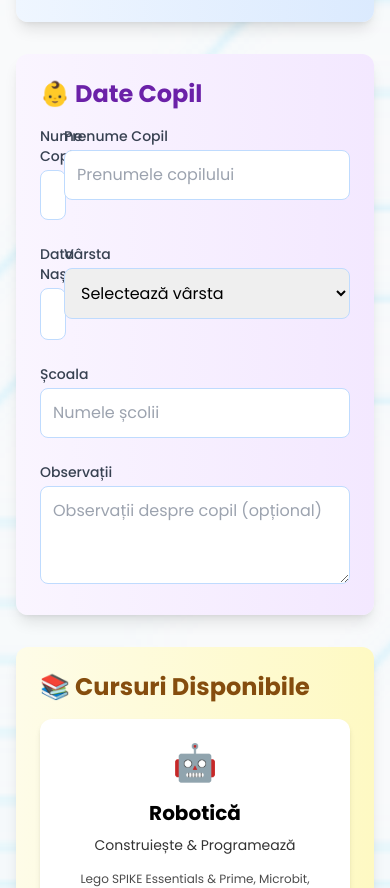
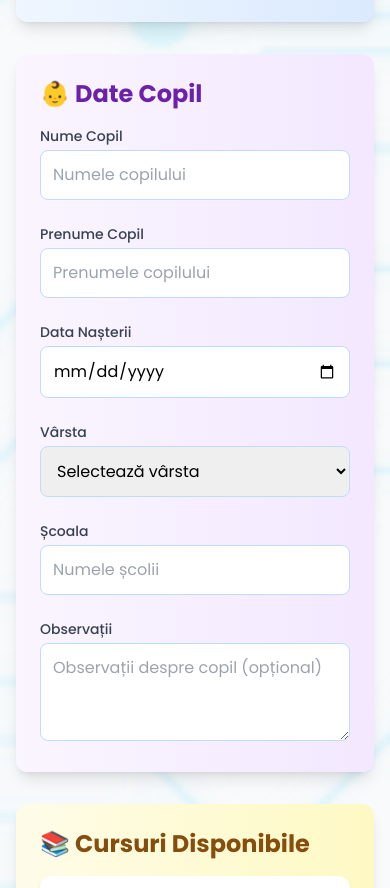
Before and after one commit to gigibardan/form-tma, a Next.js app: page / in a window 390 px wide. Shown: the part 1190-2078 px from the top of the page. Built offline with nearby package versions, Linux system fonts and the light colour scheme.

Commit message:
fix nume

```diff
--- a/components/FormularInscriere.tsx
+++ b/components/FormularInscriere.tsx
@@ -171,6 +171,7 @@
         : [...prev.cursuri, cursId]
     }));
   };
+
 
   // Pagina de succes
   if (isSubmitted) {
@@ -347,6 +348,8 @@
   <h2 className="text-2xl font-bold mb-4 text-purple-800 flex items-center gap-2">
     <span>👶 Date Copil</span>
   </h2>
+  <div className="grid grid-cols-1 gap-6">
+    {/* Sub-grid pentru Nume și Prenume */}
     <div className="grid grid-cols-1 md:grid-cols-2 gap-6">
       <div>
         <label className="block text-sm font-medium text-gray-700 mb-1">Nume Copil</label>
@@ -370,6 +373,10 @@
           placeholder="Prenumele copilului"
         />
       </div>
+    </div>
+
+    {/* Sub-grid pentru Data Nașterii și Vârstă */}
+    <div className="grid grid-cols-1 md:grid-cols-2 gap-6">
       <div>
         <label className="block text-sm font-medium text-gray-700 mb-1">Data Nașterii</label>
         <input
@@ -394,7 +401,9 @@
           ))}
         </select>
       </div>
-            <div className="col-span-2">
+    </div>
+
+    <div>
       <label className="block text-sm font-medium text-gray-700 mb-1">Școala</label>
       <input
         type="text"
@@ -406,7 +415,7 @@
       />
     </div>
 
-          <div className="col-span-2">
+    <div>
       <label className="block text-sm font-medium text-gray-700 mb-1">Observații</label>
       <textarea
         value={formData.observatiiCopil}
@@ -418,9 +427,7 @@
       />
     </div>
   </div>
-        </div>
-
-        {/* Secțiunea Cursuri */}
+</div>        {/* Secțiunea Cursuri */}
         <div className="bg-gradient-to-r from-yellow-50 to-yellow-100 p-6 rounded-xl shadow-lg
                         transform hover:shadow-xl transition-all relative z-0">
           <h2 className="text-2xl font-bold mb-4 text-yellow-800 flex items-center gap-2">
```
Lines whose indentation alone changed are shown as unchanged.
